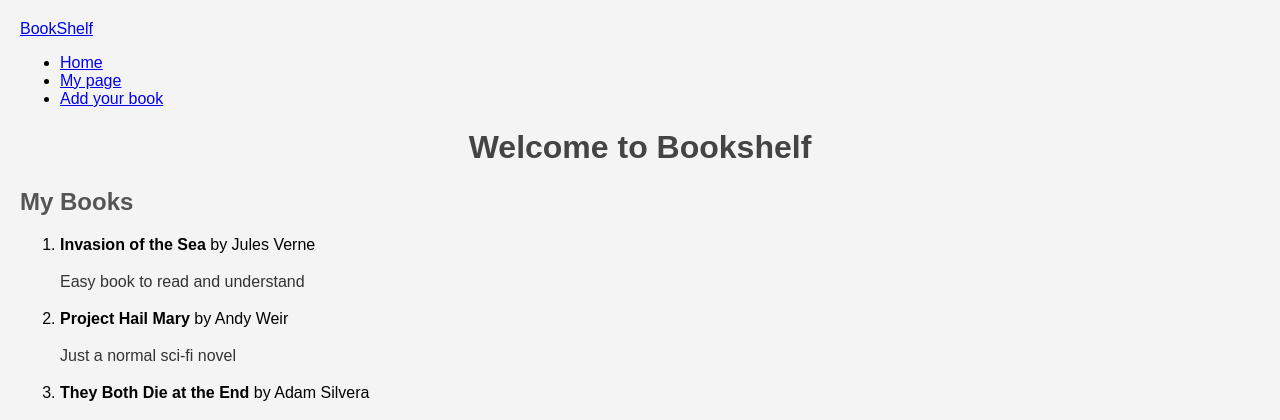
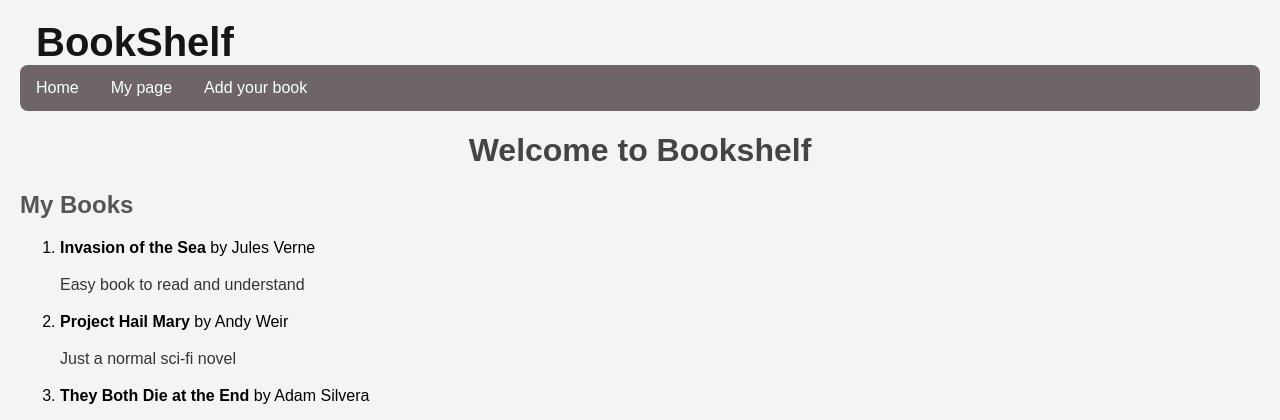
Before and after one commit to Daniel-7733/bookshelf, a Flask app: page / in a window 1280 px wide. Shown: the top 420 px of the page. Run offline with Flask 3, Linux system fonts and the light colour scheme.

Commit message:
Adding NavBar to style.css

```diff
--- a/static/css/style.css
+++ b/static/css/style.css
@@ -4,6 +4,44 @@ body {
     padding: 20px;
     background-color: #f4f4f4; /* light gray background #f4f4f4 */
 }
+
+
+/* Here try to make nav bar more clear and beautiful*/
+.navbar ul {
+    list-style-type: none;
+    background-color: #6e6666;
+    padding: 0px;
+    margin: 0px;
+    overflow: hidden;
+    border-radius: 8px; /* rounded corners */
+}
+
+.navbar ul li {
+    float: left;
+}
+
+.navbar ul li a {
+    display: block;
+    padding: 14px 16px;
+    color: white;
+    text-align: center;
+    text-decoration: none; /* remove underline */
+}
+
+.navbar ul li a:hover {
+    background-color: #575757;
+}
+
+.navbar-brand { /* This one target the Booksheft title */
+    font-size: 40px;
+    font-weight: bold;
+    color: rgb(23, 20, 20);
+    padding: 14px 16px;
+    text-decoration: none;
+}
+
+/* nav bar finished*/
+
 
 h1 {
     color: #444;
```
